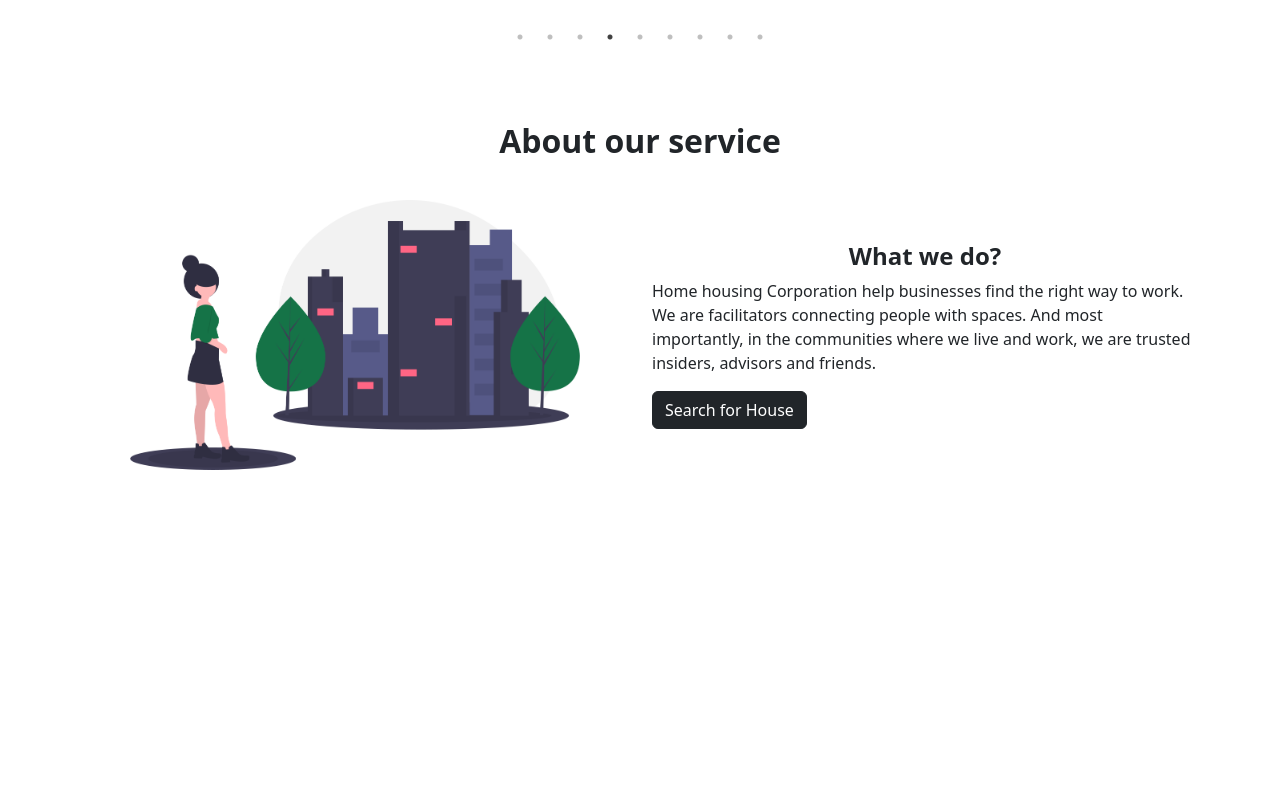
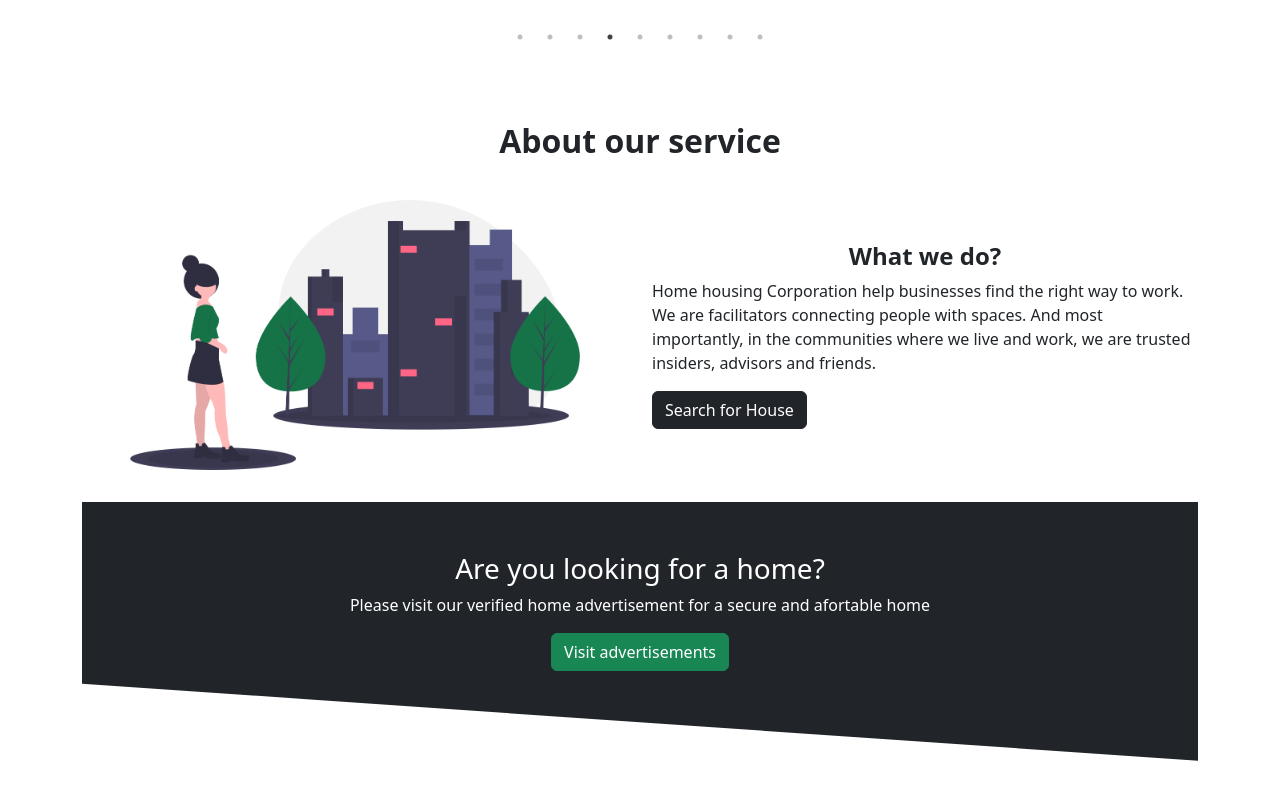
Before and after one commit to antusaha970/Home-Housing, a React (Vite) app: page / in a window 1280 px wide. Shown: the part 826-1626 px from the top of the page. Before the commit the page ends 1328 px from the top, so only its background shows below. Built offline with nearby package versions, Linux system fonts and the light colour scheme; the HTML template or start-up script is replaced by a standard one.

Commit message:
added call to action seciton

```diff
--- /dev/null
+++ b/src/components/CallToAction/CallToAction.css
@@ -0,0 +1,7 @@
+.box-bg {
+  clip-path: polygon(0 0, 100% 0, 100% 74%, 0 52%);
+  background: #212529;
+  width: 100%;
+  height: 350px;
+  padding: 50px 0;
+}
--- /dev/null
+++ b/src/components/CallToAction/CallToAction.jsx
@@ -0,0 +1,17 @@
+import "./CallToAction.css";
+const CallToAction = () => {
+  return (
+    <section className="container">
+      <div className="box-bg text-center">
+        <h3 className="text-white">Are you looking for a home?</h3>
+        <p className="text-white">
+          Please visit our verified home advertisement for a secure and
+          afortable home
+        </p>
+        <button className="btn btn-success">Visit advertisements</button>
+      </div>
+    </section>
+  );
+};
+
+export default CallToAction;
--- a/src/components/Home/Home.jsx
+++ b/src/components/Home/Home.jsx
@@ -1,4 +1,5 @@
 import AboutOurService from "../AboutOurService/AboutOurService";
+import CallToAction from "../CallToAction/CallToAction";
 import Hero from "../Hero/Hero";
 import OurPartners from "../OurPartners/OurPartners";
 
@@ -8,6 +9,7 @@ const Home = () => {
       <Hero />
       <OurPartners />
       <AboutOurService />
+      <CallToAction />
     </>
   );
 };
```
